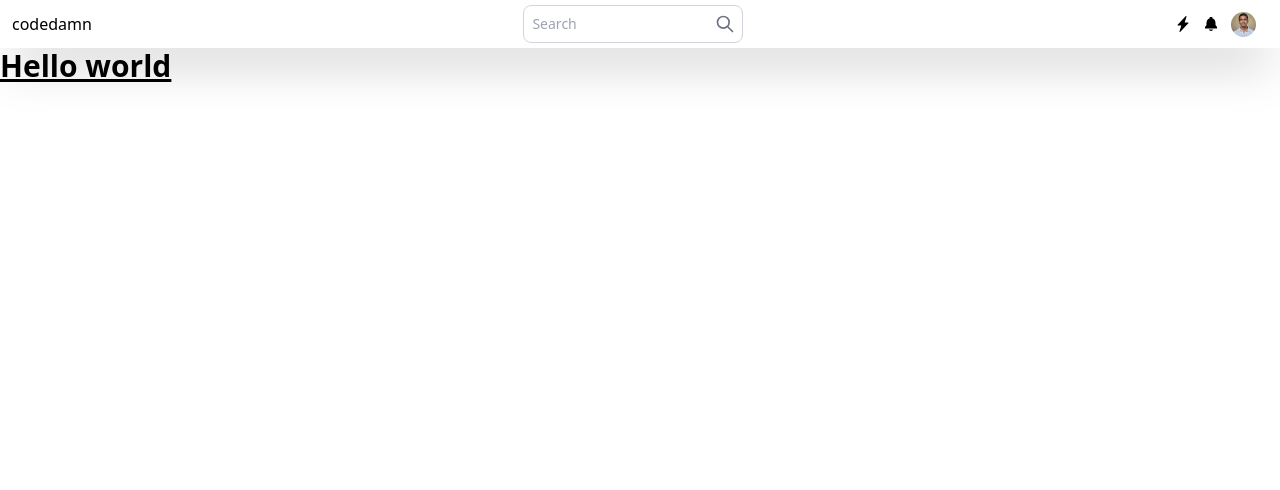
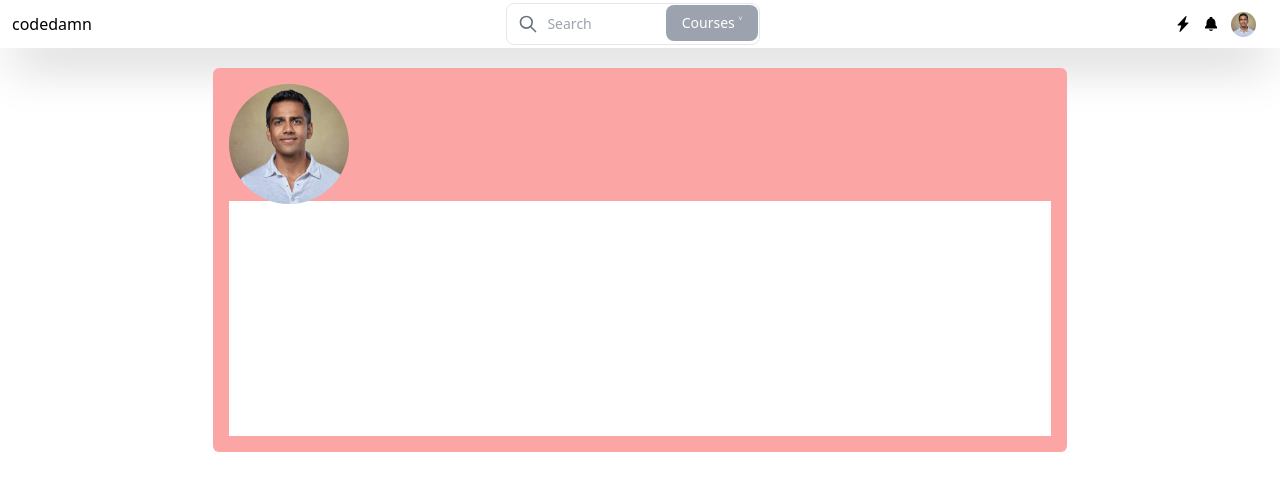
Before and after one commit to Brihadeeshrk/codedamn-portfolio, a Next.js app: page / in a window 1280 px wide. Shown: the top 490 px of the page. Built offline with nearby package versions, Linux system fonts and the light colour scheme.

Commit message:
herocard v1

```diff
--- a/src/components/Header/index.tsx
+++ b/src/components/Header/index.tsx
@@ -1,5 +1,4 @@
 import React from "react";
-import { AiOutlineSearch } from "react-icons/ai";
 import { BsFillLightningChargeFill } from "react-icons/bs";
 import { IoNotificationsSharp } from "react-icons/io5";
 import Image from "next/image";
@@ -11,33 +10,18 @@ const index: React.FC<indexProps> = () => {
   return (
     <div className="flex items-center justify-between w-100 h-12 shadow-2xl p-3">
       {/* Codedamn Logo */}
-      <div className="flex items-center cursor-pointer">
+      <div className="flex items-center cursor-pointer ">
         <Link href="/">codedamn</Link>
       </div>
 
       {/* Search bar */}
       <div className="flex ">
-        {/* <input
-          type="text"
-          placeholder="Search"
-          className="bg-transparent placeholder-gray-900 border w-50 rounded-full"
-        />
-        <AiOutlineSearch className="h-6" /> */}
-
         <form>
           <label className="mb-2 text-sm font-medium text-gray-900 sr-only dark:text-white">
             Search
           </label>
-
           <div className="relative">
-            <input
-              type="search"
-              id="default-search"
-              className="block w-full p-2 text-sm text-gray-900 border border-gray-300 rounded-lg focus:ring-blue-500 focus:border-blue-500  dark:placeholder-gray-400 dark:text-white dark:focus:ring-blue-500 dark:focus:border-blue-500"
-              placeholder="Search"
-            />
-
-            <div className="absolute inset-y-0 right-0 flex items-center pl-3 pr-2 pointer-events-none">
+            <div className="hidden md:flex absolute inset-y-0 left-0 flex items-center pl-3 pointer-events-none">
               <svg
                 aria-hidden="true"
                 className="w-5 h-5 text-gray-500 dark:text-gray-400"
@@ -54,15 +38,27 @@ const index: React.FC<indexProps> = () => {
                 ></path>
               </svg>
             </div>
+            <input
+              type="search"
+              id="default-search"
+              className="hidden md:block w-full p-2.5 pl-10 text-sm text-gray-900 border rounded-lg focus:ring-blue-500 focus:border-blue-500  dark:placeholder-gray-400 dark:text-white dark:focus:ring-blue-500 dark:focus:border-blue-500"
+              placeholder="Search"
+            />
+            <button
+              type="submit"
+              className="hidden md:flex align-center justify-center text-white absolute top-0.5 right-0.5 bg-gray-400 hover:bg-gray-800 focus:ring-4 focus:outline-none focus:ring-blue-300 font-medium rounded-lg text-sm px-4 py-2 dark:bg-gray-400 dark:hover:bg-gray-700 dark:focus:ring-blue-800"
+            >
+              Courses ˅
+            </button>
           </div>
         </form>
       </div>
 
+      {/* Icons */}
       <div className="flex items-center justify-evenly">
-        {/* Icons */}
         <div className="flex items-center justify-between">
-          <BsFillLightningChargeFill className="mr-3" />
-          <IoNotificationsSharp className="mr-3" />
+          <BsFillLightningChargeFill className="hidden md:block mr-3" />
+          <IoNotificationsSharp className="hidden md:block mr-3" />
           <Image
             src="/assets/stock.jpeg"
             className="rounded-full mr-3"
--- /dev/null
+++ b/src/components/HeroCard/index.tsx
@@ -0,0 +1,27 @@
+import Image from "next/image";
+import React from "react";
+
+type indexProps = {};
+
+const index: React.FC<indexProps> = () => {
+  return (
+    <div className="w-8/12 h-auto md:h-96 flex align-center justify-center mt-5 ml-auto mr-auto bg-red-300 rounded-md p-4">
+      <div className="w-full">
+        {/* Top Half */}
+        <div className="h-2/6">
+          <Image
+            src="/assets/stock.jpeg"
+            alt="Profile Picture"
+            width={120}
+            height={120}
+            className="border-3 border-red-500 rounded-full"
+          />
+        </div>
+
+        {/* Bottom Half */}
+        <div className="h-4/6 bg-white"></div>
+      </div>
+    </div>
+  );
+};
+export default index;
--- a/src/pages/index.tsx
+++ b/src/pages/index.tsx
@@ -1,3 +1,4 @@
+import HeroCard from "@/components/HeroCard";
 import Head from "next/head";
 
 export default function Home() {
@@ -9,7 +10,8 @@ export default function Home() {
         <meta name="viewport" content="width=device-width, initial-scale=1" />
         <link rel="icon" href="/favicon.ico" />
       </Head>
-      <h1 className="text-3xl font-bold underline">Hello world</h1>
+
+      <HeroCard />
     </>
   );
 }
```
